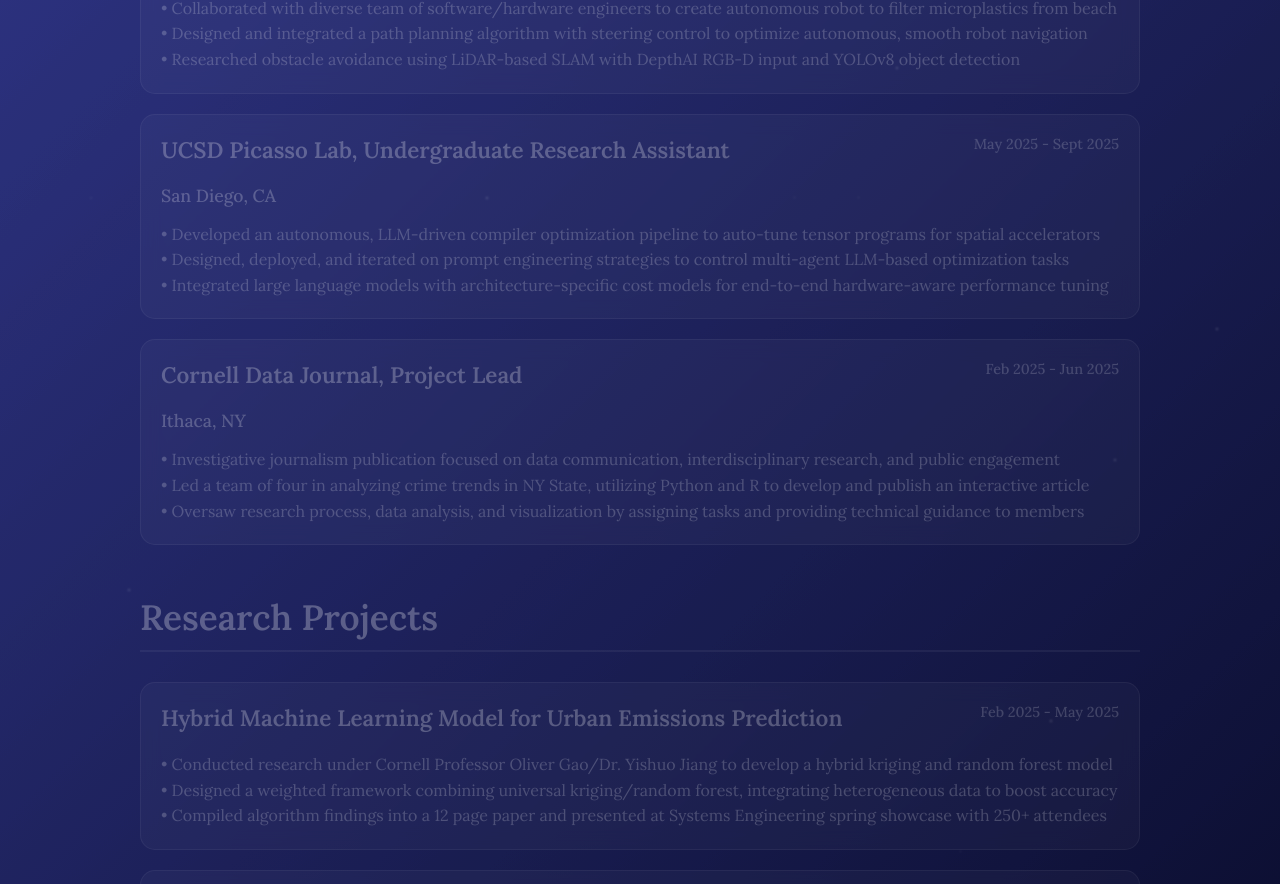
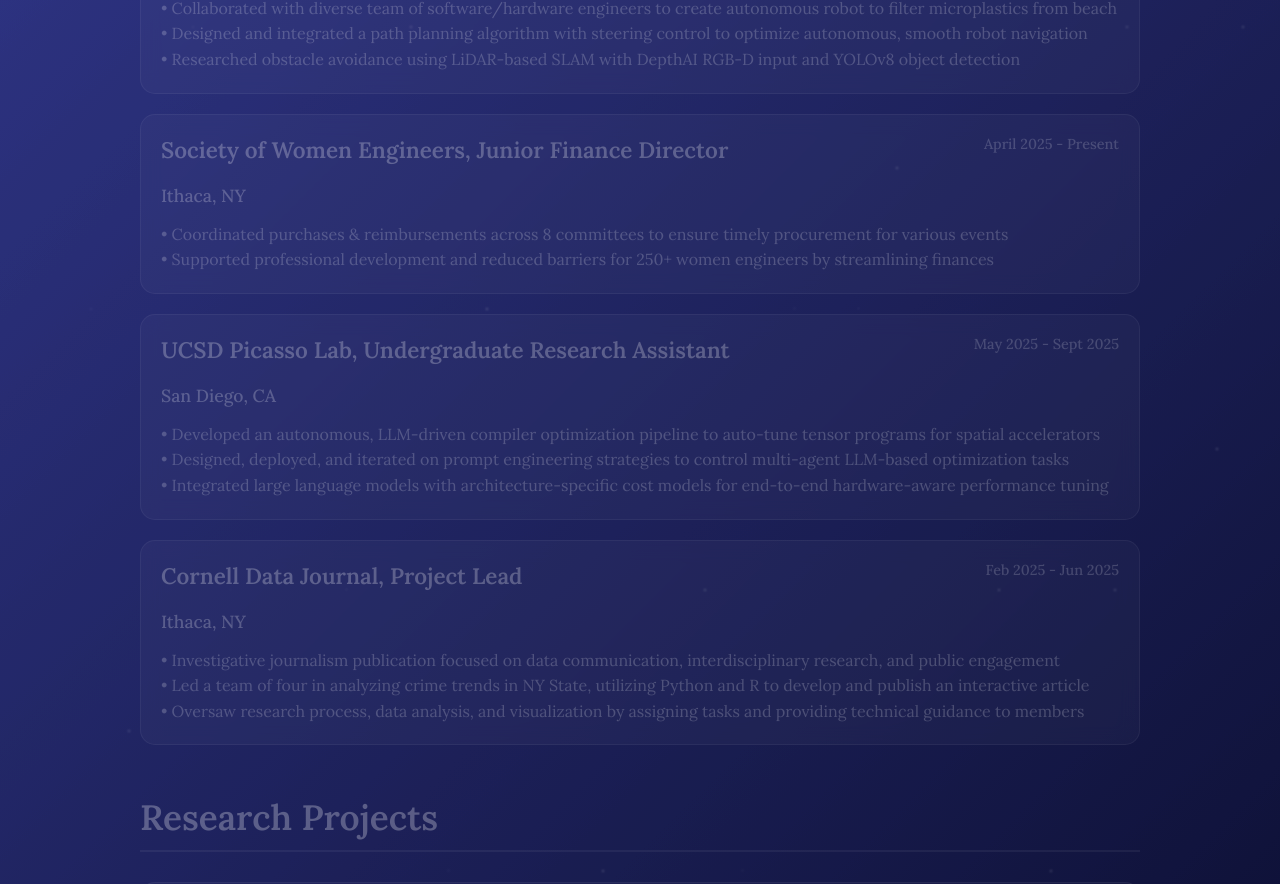
Before and after one commit to dorazzhang/portfolio, a React (Create React App) app: page /#/resume in a window 1280 px wide. Shown: the part 1240-2124 px from the top of the page. Built offline with nearby package versions, Linux system fonts and the light colour scheme.

Commit message:
edit resume

```diff
--- a/src/components/AboutMe.tsx
+++ b/src/components/AboutMe.tsx
@@ -534,7 +534,7 @@
 
           <AboutSection>
             <AboutText>
-              Hi! I'm Dora, a student at Cornell University studying Computer Science with a minor in AI/ECE.
+              Hi! I'm Dora, a student at Cornell University studying Computer Science with intended minors in AI/ECE.
             </AboutText>
             <AboutText>
               I'm interested in exploring the wide-ranging applications of machine learning and AI in the real world.
--- a/src/components/Resume.tsx
+++ b/src/components/Resume.tsx
@@ -300,6 +300,18 @@
 
           <ResumeCard>
             <CardHeader>
+              <CardTitle>Society of Women Engineers, Junior Finance Director</CardTitle>
+              <CardDate>April 2025 - Present</CardDate>
+            </CardHeader>
+            <CardSubtitle>Ithaca, NY</CardSubtitle>
+            <CardContent>
+              • Coordinated purchases & reimbursements across 8 committees to ensure timely procurement for various events<br/>
+              • Supported professional development and reduced barriers for 250+ women engineers by streamlining finances
+            </CardContent>
+          </ResumeCard>
+
+          <ResumeCard>
+            <CardHeader>
               <CardTitle>UCSD Picasso Lab, Undergraduate Research Assistant</CardTitle>
               <CardDate>May 2025 - Sept 2025</CardDate>
             </CardHeader>
```
